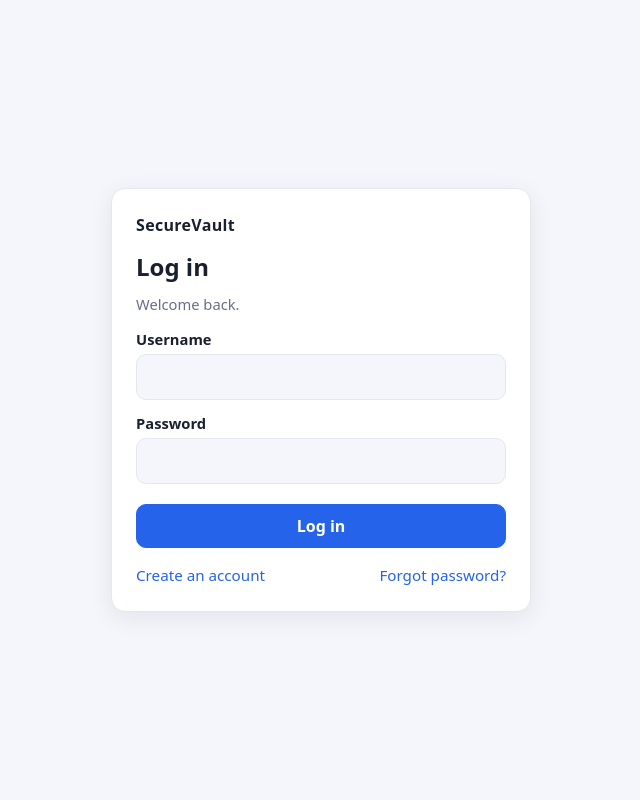
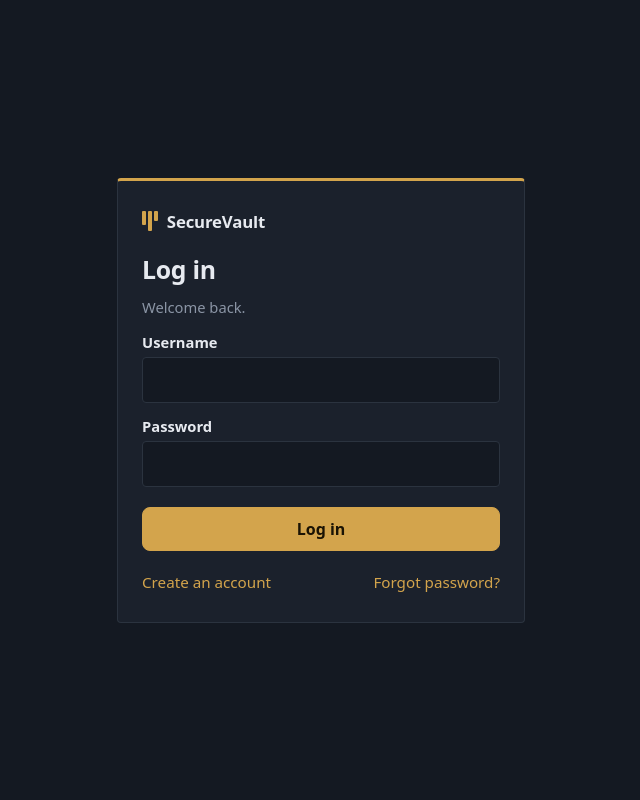
Before and after one commit to Vishwadeep47/secure-vault-final, a Flask app: page / in a window 1280 px wide. Shown: the whole page, without its empty margins (319-959 px from the left). Run offline with Flask 3, Linux system fonts and the light colour scheme; parts of the project's set-up code (start-up, migrations or seed data) failed here and were passed over; some libraries are stand-ins or nearby versions.

Commit message:
some designing changes

```diff
--- a/static/css/app.css
+++ b/static/css/app.css
@@ -1,119 +1,143 @@
-/* SecureVault - mobile first. No inline styles are used anywhere (strict CSP). */
+/* SecureVault — mobile first. No inline styles are used anywhere (strict CSP).
+
+   Design concept: a security ledger / vault plate, not a generic SaaS card kit.
+   Surfaces sit flush on rules like entries in a log, instead of floating on
+   soft shadows. Radius is a signal, not a default: sharp on structure
+   (cards, inputs, tables), a little fuller only on the one thing you press.
+   Monospace is reserved for real security data (codes, tokens, hashes) —
+   never used as a decorative label font. Status colors (red/green/blue) are
+   reserved strictly for verdicts; the amber accent is the only color used for
+   anything live or actionable. */
+/* Always dark — this isn't following the OS light/dark setting on purpose. */
 :root {
-  --bg: #f4f6fb; --surface: #ffffff; --text: #18202f; --muted: #667085;
-  --border: #e3e7ee; --primary: #2563eb; --primary-text: #ffffff;
-  --danger: #d92d20; --ok: #12873f; --info: #1d4ed8; --radius: 14px; --nav-h: 64px;
-}
-@media (prefers-color-scheme: dark) {
-  :root {
-    --bg: #0e1420; --surface: #172030; --text: #e9eef7; --muted: #9aa5b8;
-    --border: #28344a; --primary: #4f8cff; --primary-text: #08101f;
-    --danger: #ff6b5e; --ok: #3ccf7a; --info: #7aa7ff;
-  }
+  --ink: #e7eaf0; --paper: #141922; --panel: #1b212c; --muted: #8b95a5;
+  --line: #2b333f; --brass: #d3a44c; --brass-ink: #1a1304;
+  --danger: #e08a8a; --ok: #6cbf8e; --info: #8fb0e6;
+  --radius-sm: 4px; --radius-md: 8px; --nav-h: 64px;
 }
 *, *::before, *::after { box-sizing: border-box; }
 html { -webkit-text-size-adjust: 100%; }
 body {
-  margin: 0; background: var(--bg); color: var(--text);
+  margin: 0; background: var(--paper); color: var(--ink);
   font: 16px/1.5 system-ui, -apple-system, "Segoe UI", Roboto, sans-serif;
+  font-variant-numeric: tabular-nums;
 }
 [hidden] { display: none !important; }
-h1 { font-size: 1.5rem; margin: 0 0 .25rem; }
-h2 { font-size: 1.15rem; margin: 0; }
+h1 { font-size: 1.55rem; font-weight: 800; letter-spacing: -0.01em; margin: 0 0 .3rem; }
+h2 { font-size: 1.05rem; font-weight: 700; margin: 0; }
 p { margin: .5rem 0; }
-a { color: var(--primary); text-decoration: none; }
+a { color: var(--brass); text-decoration: none; }
 a:hover { text-decoration: underline; }
+:focus-visible { outline: 2px solid var(--brass); outline-offset: 2px; }
 .muted { color: var(--muted); font-size: .92rem; }
-.mono { font-family: ui-monospace, SFMono-Regular, Consolas, monospace; letter-spacing: .04em; word-break: break-all; }
-.big { font-size: 1.25rem; font-weight: 600; }
+.mono { font-family: ui-monospace, SFMono-Regular, Consolas, monospace; letter-spacing: .02em; word-break: break-all; }
+.big { font-size: 1.3rem; font-weight: 700; font-family: ui-monospace, SFMono-Regular, Consolas, monospace; }
 .noscript { padding: 1rem; text-align: center; }
 
+@media (prefers-reduced-motion: reduce) {
+  * { transition-duration: 0s !important; animation-duration: 0s !important; }
+}
+
 /* ---- sign-in screens ---- */
-.auth { min-height: 100vh; display: grid; place-items: center; padding: 1rem; }
+.auth { min-height: 100vh; display: grid; place-items: center; padding: 1.25rem; }
 .auth-card {
-  width: 100%; max-width: 420px; background: var(--surface); border: 1px solid var(--border);
-  border-radius: var(--radius); padding: 1.5rem; box-shadow: 0 6px 24px rgba(15, 23, 42, .08);
+  width: 100%; max-width: 408px; background: var(--panel); border: 1px solid var(--line);
+  border-radius: var(--radius-sm); padding: 1.75rem 1.5rem;
+  border-top: 3px solid var(--brass);
 }
-.brand { font-weight: 700; letter-spacing: .02em; margin-bottom: .75rem; }
-.links { display: flex; justify-content: space-between; flex-wrap: wrap; gap: .5rem; margin-top: 1rem; font-size: .95rem; }
+.brand { display: flex; align-items: center; gap: .55rem; font-weight: 800; letter-spacing: -.01em; margin-bottom: 1.1rem; font-size: 1.05rem; }
+.brand .mark { display: flex; gap: 2px; }
+.brand .mark span { width: 4px; height: 14px; background: var(--brass); border-radius: 1px; }
+.brand .mark span:nth-child(2) { height: 20px; }
+.brand .mark span:nth-child(3) { height: 10px; }
+.links { display: flex; justify-content: space-between; flex-wrap: wrap; gap: .5rem; margin-top: 1.25rem; font-size: .95rem; }
 
 /* ---- app shell ---- */
 .topbar {
   position: sticky; top: 0; z-index: 5; display: flex; align-items: center; justify-content: space-between;
   gap: .75rem; padding: .75rem 1rem; padding-top: calc(.75rem + env(safe-area-inset-top, 0px));
-  background: var(--surface); border-bottom: 1px solid var(--border);
+  background: var(--panel); border-bottom: 1px solid var(--line);
 }
+.topbar .brand { margin-bottom: 0; }
 .topbar .who { margin-left: auto; color: var(--muted); font-size: .9rem; }
 .container { max-width: 760px; margin: 0 auto; padding: 1rem; padding-bottom: calc(var(--nav-h) + 2rem + env(safe-area-inset-bottom, 0px)); }
 .bottom-nav {
   position: fixed; left: 0; right: 0; bottom: 0; z-index: 5; display: flex; height: var(--nav-h);
-  padding-bottom: env(safe-area-inset-bottom, 0px); background: var(--surface); border-top: 1px solid var(--border);
+  padding-bottom: env(safe-area-inset-bottom, 0px); background: var(--panel); border-top: 1px solid var(--line);
 }
 .bottom-nav a { flex: 1; display: grid; place-items: center; color: var(--muted); font-weight: 600; }
-.bottom-nav a.active { color: var(--primary); box-shadow: inset 0 3px 0 var(--primary); }
+.bottom-nav a.active { color: var(--ink); box-shadow: inset 0 2px 0 var(--brass); }
 .bottom-nav a:hover { text-decoration: none; }
 
 /* ---- building blocks ---- */
-.tabs { display: flex; gap: .5rem; margin-bottom: 1rem; }
-.tab { flex: 1; text-align: center; padding: .6rem; border-radius: 999px; border: 1px solid var(--border); background: var(--surface); color: var(--text); font-weight: 600; }
-.tab.active { background: var(--primary); color: var(--primary-text); border-color: var(--primary); }
-.tab:hover { text-decoration: none; }
-.card { background: var(--surface); border: 1px solid var(--border); border-radius: var(--radius); padding: 1rem; margin: .75rem 0; }
+.tabs { display: flex; border-bottom: 1px solid var(--line); margin-bottom: 1rem; }
+.tab { flex: 1; text-align: center; padding: .65rem .5rem; color: var(--muted); font-weight: 600; border-bottom: 2px solid transparent; margin-bottom: -1px; }
+.tab.active { color: var(--ink); border-bottom-color: var(--brass); }
+.tab:hover { text-decoration: none; color: var(--ink); }
+.card { background: var(--panel); border: 1px solid var(--line); border-radius: var(--radius-sm); padding: 1rem; margin: .75rem 0; }
 .row { display: flex; gap: .5rem; align-items: center; }
 .row.between { justify-content: space-between; }
 .row.wrap { flex-wrap: wrap; margin-top: .5rem; }
 .list { display: grid; gap: .5rem; margin-top: .75rem; }
 .list-item {
   display: flex; justify-content: space-between; gap: .75rem; align-items: center; width: 100%; text-align: left;
-  min-height: 48px; padding: .75rem 1rem; background: var(--surface); color: var(--text);
-  border: 1px solid var(--border); border-radius: var(--radius); font: inherit; cursor: pointer;
+  min-height: 48px; padding: .75rem 1rem; background: var(--panel); color: var(--ink);
+  border: 1px solid var(--line); border-radius: var(--radius-sm); font: inherit; cursor: pointer;
+  border-left: 3px solid transparent;
 }
-.list-item:hover { border-color: var(--primary); }
+.list-item:hover { border-left-color: var(--brass); }
 .pre { white-space: pre-wrap; word-break: break-word; margin: .5rem 0; font: inherit; }
-.pill { display: inline-block; padding: .1rem .6rem; border-radius: 999px; border: 1px solid var(--border); font-size: .8rem; color: var(--muted); text-transform: capitalize; }
-.pill.ok { color: var(--ok); border-color: var(--ok); }
-.pill.danger { color: var(--danger); border-color: var(--danger); }
+.pill {
+  display: inline-flex; align-items: center; padding: .05rem .5rem; border-radius: var(--radius-sm);
+  border-left: 2px solid var(--muted); font-size: .8rem; color: var(--muted);
+}
+.pill.ok { color: var(--ok); border-left-color: var(--ok); }
+.pill.danger { color: var(--danger); border-left-color: var(--danger); }
 .slot { margin-top: .5rem; }
 
 /* ---- forms ---- */
 .field { margin: .75rem 0; }
 .field label { display: block; margin-bottom: .25rem; font-weight: 600; font-size: .92rem; }
 .input {
-  width: 100%; min-height: 46px; padding: .6rem .75rem; font: inherit; color: var(--text);
-  background: var(--bg); border: 1px solid var(--border); border-radius: 10px;
+  width: 100%; min-height: 46px; padding: .6rem .75rem; font: inherit; color: var(--ink);
+  background: var(--paper); border: 1px solid var(--line); border-radius: var(--radius-sm);
 }
-.input:focus { outline: 2px solid var(--primary); outline-offset: 1px; }
+.input:focus { outline: 2px solid var(--brass); outline-offset: 1px; }
 textarea.input { resize: vertical; min-height: 120px; }
 .btn {
   min-height: 44px; padding: .55rem 1.1rem; font: inherit; font-weight: 600; cursor: pointer;
-  color: var(--text); background: var(--surface); border: 1px solid var(--border); border-radius: 10px;
+  color: var(--ink); background: var(--panel); border: 1px solid var(--line); border-radius: var(--radius-md);
 }
-.btn:hover { border-color: var(--primary); }
-.btn.primary { background: var(--primary); color: var(--primary-text); border-color: var(--primary); }
+.btn:hover { border-color: var(--brass); }
+.btn.primary { background: var(--brass); color: var(--brass-ink); border-color: var(--brass); }
 .btn.danger { color: var(--danger); border-color: var(--danger); }
-.btn.small { min-height: 38px; padding: .3rem .8rem; font-size: .9rem; }
+.btn.small { min-height: 38px; padding: .3rem .8rem; font-size: .9rem; border-radius: var(--radius-sm); }
 .btn.block { width: 100%; margin-top: .5rem; }
 .btn:disabled { opacity: .55; cursor: not-allowed; }
-.msg { margin: .5rem 0; padding: .6rem .75rem; border-radius: 10px; font-size: .92rem; border: 1px solid var(--border); }
-.msg.error { color: var(--danger); border-color: var(--danger); }
-.msg.ok { color: var(--ok); border-color: var(--ok); }
-.msg.info { color: var(--info); border-color: var(--info); }
+.msg { margin: .5rem 0; padding: .6rem .75rem; border-radius: var(--radius-sm); font-size: .92rem; border: 1px solid var(--line); border-left: 3px solid var(--line); }
+.msg.error { color: var(--danger); border-left-color: var(--danger); }
+.msg.ok { color: var(--ok); border-left-color: var(--ok); }
+.msg.info { color: var(--info); border-left-color: var(--info); }
 
 /* ---- account activity list ---- */
 .activity-list { list-style: none; padding: 0; margin: 0; }
-.activity-list li { display: flex; justify-content: space-between; gap: .75rem; padding: .4rem 0; border-bottom: 1px solid var(--border); font-size: .92rem; }
+.activity-list li { display: flex; justify-content: space-between; gap: .75rem; padding: .45rem 0; border-bottom: 1px solid var(--line); font-size: .92rem; }
 .activity-list li:last-child { border-bottom: none; }
+.activity-list li span:last-child { font-family: ui-monospace, SFMono-Regular, Consolas, monospace; font-size: .82rem; color: var(--muted); }
 
 /* ---- MFA recovery codes ---- */
-.recovery-codes-box { margin-top: .75rem; padding-top: .75rem; border-top: 1px solid var(--border); }
+.recovery-codes-box { margin-top: .75rem; padding-top: .75rem; border-top: 1px solid var(--line); }
 .recovery-codes { list-style: none; padding: 0; margin: .5rem 0; display: grid; grid-template-columns: 1fr 1fr; gap: .4rem; }
-.recovery-codes li { background: var(--bg); border: 1px solid var(--border); border-radius: 8px; padding: .4rem .6rem; text-align: center; font-size: .92rem; }
-.recovery-status { margin-top: .5rem; padding-top: .5rem; border-top: 1px solid var(--border); }
+.recovery-codes li {
+  background: var(--paper); border: 1px solid var(--line); border-radius: var(--radius-sm); padding: .4rem .6rem;
+  text-align: center; font-family: ui-monospace, SFMono-Regular, Consolas, monospace; font-size: .9rem;
+}
+.recovery-status { margin-top: .5rem; padding-top: .5rem; border-top: 1px solid var(--line); }
 
 /* ---- password strength hint (UI nudge only; server enforces the real rule) ---- */
 .strength { display: flex; align-items: center; gap: .5rem; margin: -.25rem 0 .5rem; }
-.strength-bar { flex: 1; height: 6px; border-radius: 4px; background: var(--border); overflow: hidden; }
-.strength-bar i { display: block; height: 100%; width: 0; border-radius: 4px; transition: width .15s, background-color .15s; }
+.strength-bar { flex: 1; height: 4px; border-radius: 2px; background: var(--line); overflow: hidden; }
+.strength-bar i { display: block; height: 100%; width: 0; }
 .strength-bar i.s0 { width: 0; background: var(--danger); }
 .strength-bar i.s1 { width: 25%; background: var(--danger); }
 .strength-bar i.s2 { width: 50%; background: var(--info); }
@@ -123,29 +147,29 @@ textarea.input { resize: vertical; min-height: 120px; }
 
 /* ---- images ---- */
 .image-grid { display: grid; grid-template-columns: repeat(auto-fill, minmax(150px, 1fr)); gap: .75rem; margin-top: .75rem; }
-.image-item { margin: 0; background: var(--surface); border: 1px solid var(--border); border-radius: var(--radius); padding: .5rem; }
-.image-item img, .thumb { display: block; width: 100%; aspect-ratio: 1; object-fit: cover; border-radius: 10px; background: var(--bg); }
+.image-item { margin: 0; background: var(--panel); border: 1px solid var(--line); border-radius: var(--radius-sm); padding: .5rem; }
+.image-item img, .thumb { display: block; width: 100%; aspect-ratio: 1; object-fit: cover; border-radius: var(--radius-sm); background: var(--paper); }
 .thumb { display: grid; place-items: center; color: var(--muted); font-size: .85rem; }
 .image-item figcaption { margin: .4rem 0; font-size: .85rem; word-break: break-word; }
 
 /* ---- account / admin ---- */
-.qr { display: inline-block; background: #ffffff; padding: 12px; border-radius: 10px; }
+.qr { display: inline-block; background: #ffffff; padding: 12px; border-radius: var(--radius-sm); border: 1px solid var(--line); }
 .qr img { display: block; width: 200px; height: 200px; }
-.stats { display: grid; grid-template-columns: repeat(auto-fit, minmax(110px, 1fr)); gap: .5rem; margin: .75rem 0; }
-.stat { background: var(--surface); border: 1px solid var(--border); border-radius: var(--radius); padding: .75rem; text-align: center; }
-.stat strong { display: block; font-size: 1.5rem; }
-.table-wrap { overflow-x: auto; border: 1px solid var(--border); border-radius: var(--radius); background: var(--surface); margin: .5rem 0; }
+.stats { display: grid; grid-template-columns: repeat(auto-fit, minmax(110px, 1fr)); gap: 1px; margin: .75rem 0; background: var(--line); border: 1px solid var(--line); border-radius: var(--radius-sm); overflow: hidden; }
+.stat { background: var(--panel); padding: .75rem; text-align: center; }
+.stat strong { display: block; font-size: 1.4rem; font-family: ui-monospace, SFMono-Regular, Consolas, monospace; }
+.table-wrap { overflow-x: auto; border: 1px solid var(--line); border-radius: var(--radius-sm); background: var(--panel); margin: .5rem 0; }
 table { width: 100%; border-collapse: collapse; font-size: .88rem; }
-th, td { padding: .5rem .65rem; text-align: left; border-bottom: 1px solid var(--border); white-space: nowrap; }
+th, td { padding: .5rem .65rem; text-align: left; border-bottom: 1px solid var(--line); white-space: nowrap; }
 th { color: var(--muted); font-weight: 600; }
 tr:last-child td { border-bottom: 0; }
 .filters { display: grid; grid-template-columns: 1fr 1fr auto; gap: .5rem; align-items: end; }
 .filters .field { margin: 0; }
 section.block { margin-top: 1.5rem; }
 
-/* ---- toasts ---- */
+/* ---- toasts (the one thing that is genuinely floating, so the one place with a shadow) ---- */
 #toasts { position: fixed; left: 0; right: 0; bottom: calc(var(--nav-h) + 12px + env(safe-area-inset-bottom, 0px)); z-index: 20; display: grid; gap: .5rem; justify-items: center; padding: 0 1rem; pointer-events: none; }
-.toast { max-width: 460px; padding: .7rem 1rem; border-radius: 10px; background: var(--text); color: var(--bg); font-size: .92rem; box-shadow: 0 4px 16px rgba(0, 0, 0, .25); }
+.toast { max-width: 460px; padding: .7rem 1rem; border-radius: var(--radius-sm); background: var(--ink); color: var(--paper); font-size: .92rem; box-shadow: 0 6px 18px rgba(0, 0, 0, .3); }
 .toast.error { background: var(--danger); color: #fff; }
 .toast.ok { background: var(--ok); color: #fff; }
 
--- a/static/js/ui.js
+++ b/static/js/ui.js
@@ -120,7 +120,7 @@
     if (s.role === "admin") links.push(["admin", "Admin", "#/admin"]);
     return h("div", { class: "shell" },
       h("header", { class: "topbar" },
-        h("span", { class: "brand" }, "SecureVault"),
+        h("span", { class: "brand" }, h("span", { class: "mark" }, h("span"), h("span"), h("span")), "SecureVault"),
         h("span", { class: "who" }, (s.username || "") + (s.role === "admin" ? " (admin)" : "")),
         h("button", { class: "btn small", type: "button", onclick: function () { SV.logout(); } }, "Log out")),
       h("main", { class: "container" }, content),
--- a/static/js/views_auth.js
+++ b/static/js/views_auth.js
@@ -7,7 +7,7 @@
   function authShell(title, subtitle, children) {
     return h("main", { class: "auth" },
       h("div", { class: "auth-card" },
-        h("div", { class: "brand" }, "SecureVault"),
+        h("div", { class: "brand" }, h("span", { class: "mark" }, h("span"), h("span"), h("span")), "SecureVault"),
         h("h1", {}, title),
         subtitle ? h("p", { class: "muted" }, subtitle) : null,
         children));
--- a/templates/index.html
+++ b/templates/index.html
@@ -3,7 +3,7 @@
 <head>
   <meta charset="utf-8">
   <meta name="viewport" content="width=device-width, initial-scale=1, viewport-fit=cover">
-  <meta name="color-scheme" content="light dark">
+  <meta name="color-scheme" content="dark">
   <title>SecureVault</title>
   <link rel="stylesheet" href="/static/css/app.css">
 </head>
```
